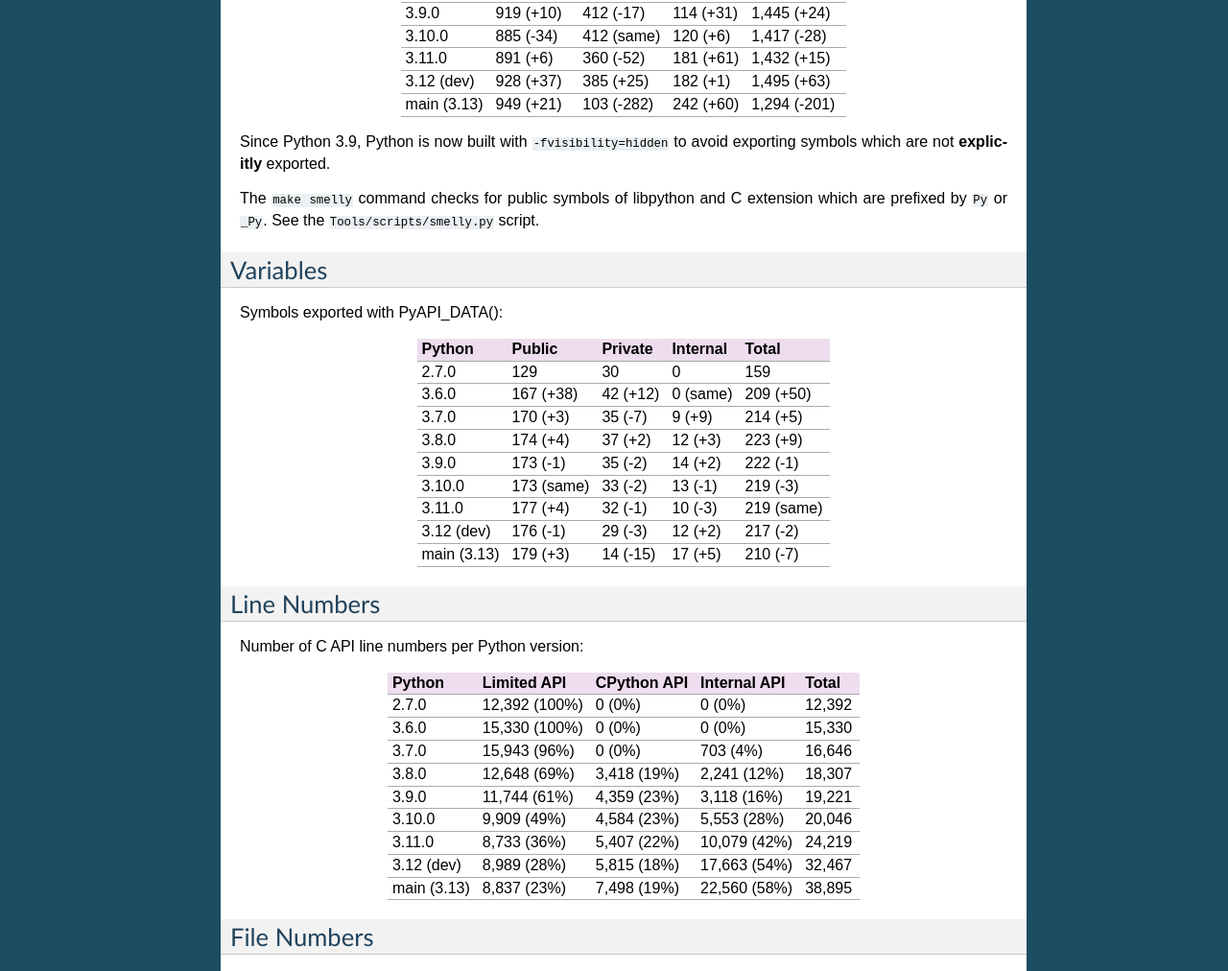
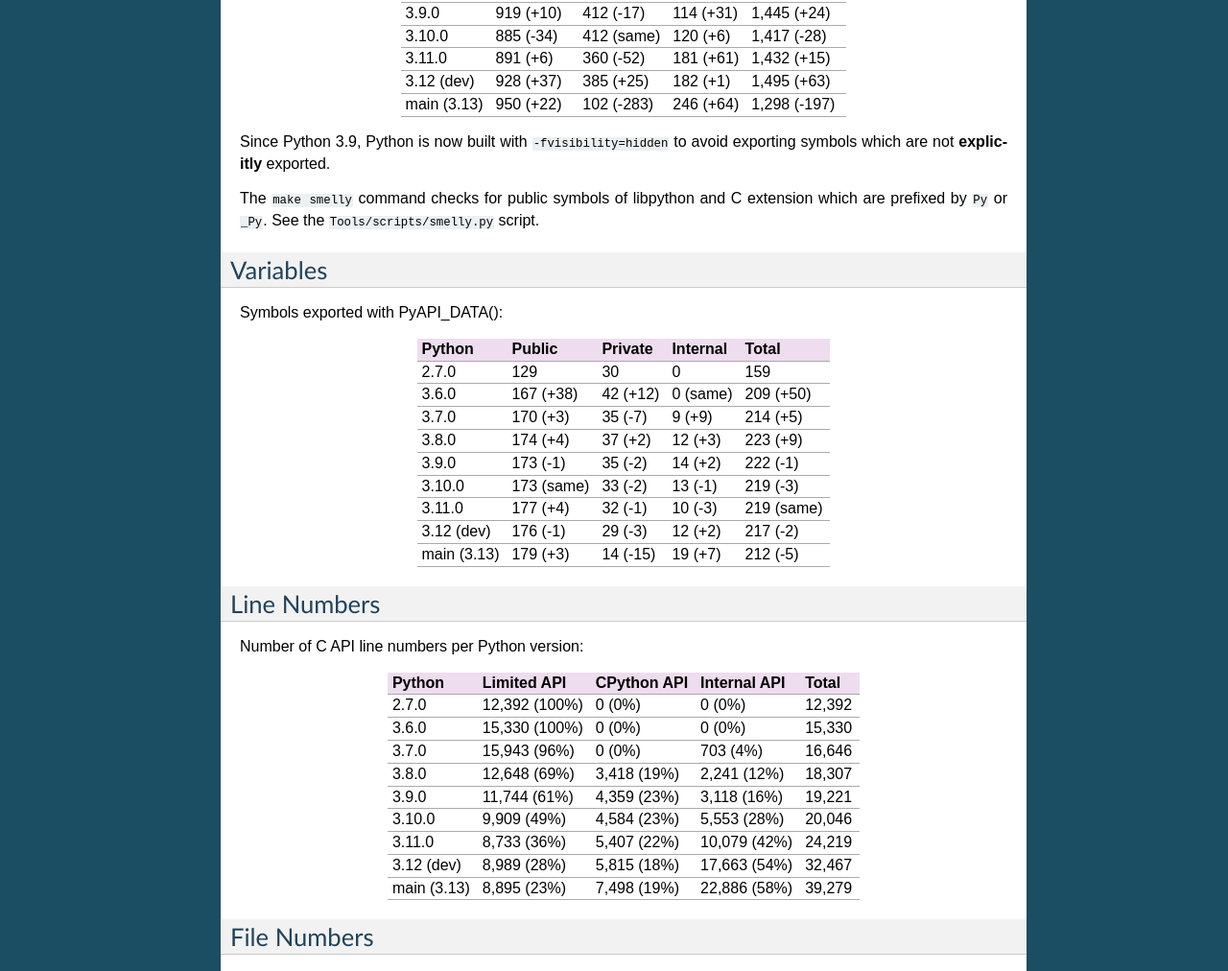
Before and after one commit to pythoncapi/pythoncapi, a Sphinx documentation site: the page built from doc/stats.rst, in a window 1280 px wide and 1400 px high. Shown: the part 302-1314 px from the top of the window at 96% size. Built offline with Sphinx 7.4.7, drawn with Linux system fonts in a browser that asks for light colours; some of the changed text lies outside the part shown.

Commit message:
Update stats

```diff
--- a/doc/stats.rst
+++ b/doc/stats.rst
@@ -18,7 +18,7 @@
 3.10.0       885 (-34)   412 (same)  120 (+6)   1,417 (-28)
 3.11.0       891 (+6)    360 (-52)   181 (+61)  1,432 (+15)
 3.12 (dev)   928 (+37)   385 (+25)   182 (+1)   1,495 (+63)
-main (3.13)  949 (+21)   103 (-282)  242 (+60)  1,294 (-201)
+main (3.13)  950 (+22)   102 (-283)  246 (+64)  1,298 (-197)
 ===========  ==========  ==========  =========  ============
 
 Since Python 3.9, Python is now built with ``-fvisibility=hidden`` to avoid
@@ -44,7 +44,7 @@
 3.10.0       173 (same)  33 (-2)   13 (-1)   219 (-3)
 3.11.0       177 (+4)    32 (-1)   10 (-3)   219 (same)
 3.12 (dev)   176 (-1)    29 (-3)   12 (+2)   217 (-2)
-main (3.13)  179 (+3)    14 (-15)  17 (+5)   210 (-7)
+main (3.13)  179 (+3)    14 (-15)  19 (+7)   212 (-5)
 ===========  ==========  ========  ========  ==========
 
 Line Numbers
@@ -63,7 +63,7 @@
 3.10.0       9,909 (49%)    4,584 (23%)  5,553 (28%)   20,046
 3.11.0       8,733 (36%)    5,407 (22%)  10,079 (42%)  24,219
 3.12 (dev)   8,989 (28%)    5,815 (18%)  17,663 (54%)  32,467
-main (3.13)  8,837 (23%)    7,498 (19%)  22,560 (58%)  38,895
+main (3.13)  8,895 (23%)    7,498 (19%)  22,886 (58%)  39,279
 ===========  =============  ===========  ============  ======
 
 File Numbers
@@ -143,7 +143,7 @@
 3.10.0       41 (-27)     53 (+7)      91 (+53)      185 (+33)
 3.11.0       19 (-22)     75 (+22)     112 (+21)     206 (+21)
 3.12 (dev)   18 (-1)      84 (+9)      170 (+58)     272 (+66)
-main (3.13)  17 (-1)      87 (+3)      190 (+20)     294 (+22)
+main (3.13)  17 (-1)      87 (+3)      191 (+21)     295 (+23)
 ===========  ===========  ===========  ============  =========
 
 Count also private structures like "_PyCFrame" and structures with names not starting with Py like "_frozen".
```
Also changed, not shown: other parts of doc/stats.rst (+1 -1 lines).
